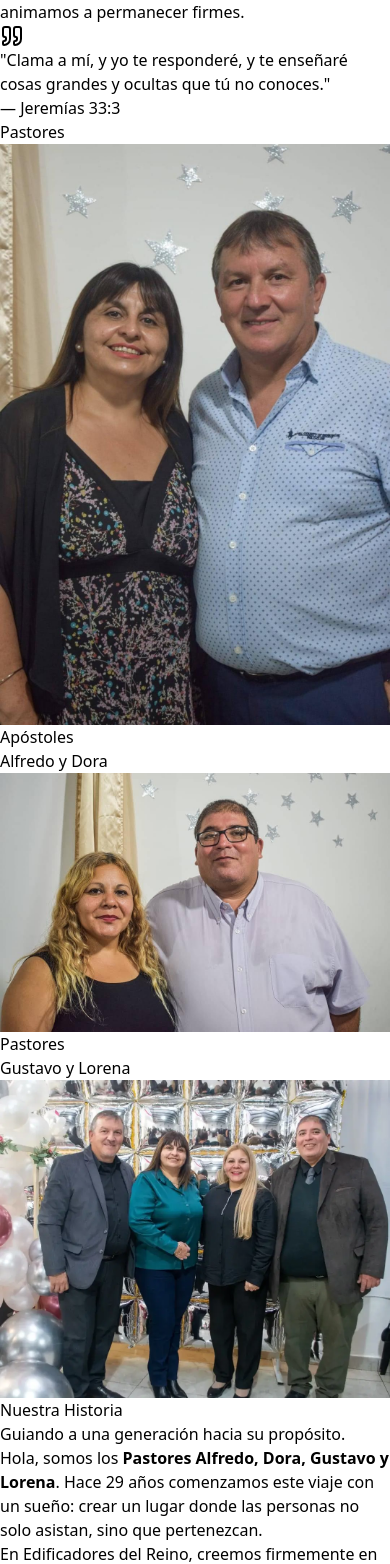
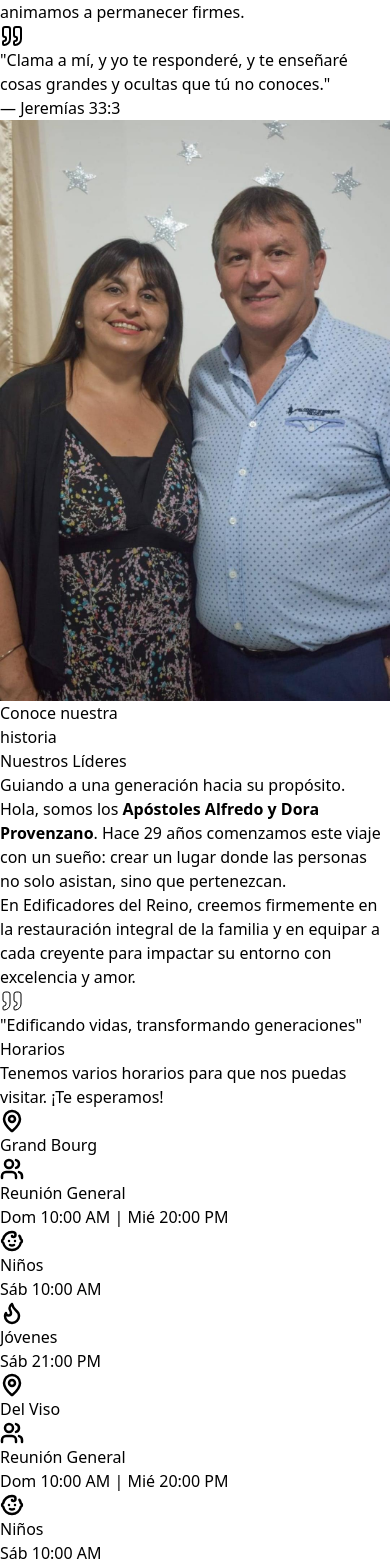
Before and after one commit to MarceFrey/Edificadores-del-reino, a React (Vite) app: page / in a window 390 px wide. Shown: the part 1766-3330 px from the top of the page. Built offline with nearby package versions, Linux system fonts and the light colour scheme.

Commit message:
Feat: Se modifica la seccion de pastores

```diff
--- a/src/App.jsx
+++ b/src/App.jsx
@@ -6,6 +6,7 @@ import Footer from './components/Footer';
 import Home from './pages/Home';
 import Donations from './pages/Donations';
 import Ministries from './pages/Ministries';
+import About from './pages/About';
 
 function App() {
   return (
@@ -16,6 +17,7 @@ function App() {
           <Route path="/" element={<Home />} />
           <Route path="/donaciones" element={<Donations />} />
           <Route path="/ministerios" element={<Ministries />} />
+          <Route path="/nosotros" element={<About />} />
         </Routes>
       </div>
       <Footer />
--- a/src/pages/About.jsx
+++ b/src/pages/About.jsx
@@ -1,5 +1,4 @@
 import { Quote } from 'lucide-react';
-import pastoresImg from '../assets/pastores.webp';
 
 const About = () => {
   return (
@@ -21,7 +20,7 @@ const About = () => {
             <div className="absolute -top-6 -right-6 w-32 h-32 bg-amber-200 rounded-full -z-10 blur-2xl opacity-60"></div>
             {/* LA FOTO: borde blanco (border-4 border-white) y mucha sombra */}
             <img
-              src={pastoresImg}
+              src= "/pastores1.jpeg"
               alt="Pastores de la iglesia Edificadores del Reino"
               className="relative w-full rounded-2xl shadow-2xl border-4 border-white object-cover aspect-[4/5] hover:scale-[1.02] transition duration-500"
             />
@@ -42,7 +41,7 @@ const About = () => {
             </h2>
 
             <p className="text-lg text-gray-700 mb-6 leading-relaxed">
-              Hola, somos los <strong className="text-gray-900">Pastores Alfredo, Dora, Gustavo y Lorena</strong>. Hace 29 años comenzamos este viaje con un sueño: crear un lugar donde las personas no solo asistan, sino que <span className="italic">pertenezcan</span>.
+              Hola, somos los <strong className="text-gray-900">Apostoles Alfredo y Dora Provenzano</strong>. Hace 29 años comenzamos este viaje con un sueño: crear un lugar donde las personas no solo asistan, sino que <span className="italic">pertenezcan</span>.
             </p>
 
             <p className="text-lg text-gray-700 mb-10 leading-relaxed">
--- a/src/pages/Home.jsx
+++ b/src/pages/Home.jsx
@@ -14,7 +14,6 @@ function Home() {
       <Hero />
       <Lema/>
       <Pastores />
-      <About />
       <Horarios />
       <Mapas />
       <Events />
--- a/src/pages/Pastores.jsx
+++ b/src/pages/Pastores.jsx
@@ -1,75 +1,75 @@
+import { Quote } from 'lucide-react';
+// 🪄 1. Importamos la herramienta Link para poder navegar
+import { Link } from 'react-router-dom';
+
 const Pastores = () => {
   return (
-    // Fondo gris extraclaro para dar respiro visual
-    <section id="lideres" className="py-24 bg-gray-50">
+    <section id="lideres" className="py-24 bg-gray-50 overflow-hidden">
+      <div className="max-w-6xl mx-auto px-4 sm:px-6 lg:px-8">
 
-      {/* Usamos max-w-5xl porque solo son 2 columnas, así no quedan muy separadas */}
-      <div className="max-w-5xl mx-auto px-4 sm:px-6 lg:px-8">
+        <div className="grid grid-cols-1 lg:grid-cols-2 gap-12 lg:gap-16 items-center">
 
-        {/* --- ENCABEZADO --- */}
-        <div className="text-center mb-16">
-          <h2 className="text-4xl md:text-5xl font-extrabold text-gray-900 tracking-tight">
-            Pastores
-          </h2>
-        </div>
+          {/* --- COLUMNA 1: LA FOTOGRAFÍA --- */}
+          {/* Mantenemos 'group' aquí para controlar los efectos de los hijos al hacer hover */}
+          <div className="flex justify-center lg:justify-end order-1 lg:order-2 group">
 
-        {/* --- GRID DE LÍDERES --- */}
-        {/* 1 columna en celu, 2 columnas en PC */}
-        <div className="grid grid-cols-1 md:grid-cols-2 gap-12 md:gap-16">
+            <Link
+              to="/nosotros"
+              className="relative w-64 h-64 sm:w-80 sm:h-80 block cursor-pointer overflow-hidden rounded-full"
+              aria-label="Conoce más sobre los Apóstoles"
+            >
+              {/* Sombra ámbar difuminada de fondo (se mantiene igual) */}
+              <div className="absolute inset-0 bg-amber-200 rounded-full blur-2xl opacity-40 group-hover:opacity-70 transition-opacity duration-500"></div>
 
-          {/* LÍDERES 1: Apóstoles Alfredo y Dora */}
-          <div className="flex flex-col items-center text-center group">
-
-            {/* Contenedor de la foto */}
-            <div className="relative w-56 h-56 sm:w-64 sm:h-64 mb-8">
-              {/* Sombra ámbar difuminada detrás (Efecto Glow) */}
-              <div className="absolute inset-0 bg-amber-200 rounded-full blur-xl opacity-40 group-hover:opacity-70 transition-opacity duration-500"></div>
-
-              {/* La Fotografía */}
+              {/* 🖼️ La Fotografía */}
+              {/* Añadimos group-hover:scale-105 (ya estaba) y group-hover:opacity-60
+                  para que la foto se ponga un poco opaca al pasar el mouse */}
               <img
                 src="/pastores1.jpeg"
-                alt="Apóstoles Alfredo y Dora"
-                className="relative w-full h-full object-cover rounded-full shadow-lg border-4 border-white group-hover:scale-105 transition-transform duration-500"
+                alt="Apóstoles Alfredo y Dora Provenzano"
+                className="relative w-full h-full object-cover rounded-full shadow-2xl border-8 border-white transition-all duration-500 group-hover:scale-105 group-hover:opacity-50 z-10"
               />
+
+              {/* 🪄 EL NUEVO EFECTO: Superposición de texto al hacer hover */}
+              {/* Este div está oculto por defecto (opacity-0) y se muestra en hover (group-hover:opacity-100).
+                  Se posiciona absolutamente sobre la foto. z-20 para estar sobre la imagen. */}
+              <div className="absolute inset-0 bg-amber-950/80 rounded-full flex flex-col justify-center items-center opacity-0 group-hover:opacity-100 transition-all duration-500 z-20 p-4 text-center">
+                <p className="text-white text-xl font-bold leading-tight">
+                  Conoce nuestra<br />historia
+                </p>
+              </div>
+            </Link>
+          </div>
+
+          {/* --- COLUMNA 2: LOS TEXTOS (Sin cambios) --- */}
+          <div className="flex flex-col order-2 lg:order-1">
+
+            <div className="self-start inline-block py-1.5 px-4 rounded-full bg-amber-100 border border-amber-200 text-amber-900 text-xs font-bold tracking-widest uppercase mb-6 shadow-sm">
+              Nuestros Líderes
             </div>
 
-            {/* Textos */}
-            <p className="text-amber-700 font-bold uppercase tracking-widest text-sm">
-              Apóstoles
+            <h2 className="text-3xl md:text-4xl font-extrabold text-gray-900 leading-tight mb-6">
+              Guiando a una generación hacia su <span className="text-amber-700">propósito</span>.
+            </h2>
+
+            <p className="text-lg text-gray-600 mb-4 leading-relaxed">
+              Hola, somos los <strong className="text-gray-900">Apóstoles Alfredo y Dora Provenzano</strong>. Hace 29 años comenzamos este viaje con un sueño: crear un lugar donde las personas no solo asistan, sino que <span className="italic">pertenezcan</span>.
             </p>
-            <h3 className="text-2xl font-bold text-gray-900 mb-2 group-hover:text-amber-900 transition-colors duration-300">
-              Alfredo y Dora
-            </h3>
+
+            <p className="text-lg text-gray-600 mb-8 leading-relaxed">
+              En Edificadores del Reino, creemos firmemente en la restauración integral de la familia y en equipar a cada creyente para impactar su entorno con excelencia y amor.
+            </p>
+
+            <div className="relative bg-white rounded-2xl p-6 border border-gray-100 shadow-[0_8px_30px_rgb(0,0,0,0.04)] mt-2">
+              <Quote className="absolute top-4 right-4 w-10 h-10 text-amber-100" strokeWidth={1} />
+              <p className="text-xl text-amber-900 font-serif italic relative z-10">
+                "Edificando vidas, transformando generaciones"
+              </p>
+            </div>
 
           </div>
 
-          {/* LÍDERES 2: Pastores Gustavo y Lorena */}
-          <div className="flex flex-col items-center text-center group">
-
-            {/* Contenedor de la foto */}
-            <div className="relative w-56 h-56 sm:w-64 sm:h-64 mb-8">
-              {/* Sombra ámbar difuminada detrás (Efecto Glow) */}
-              <div className="absolute inset-0 bg-amber-200 rounded-full blur-xl opacity-40 group-hover:opacity-70 transition-opacity duration-500"></div>
-
-              {/* La Fotografía */}
-              <img
-                src="/pastores2.jpeg"
-                alt="Pastores Gustavo y Lorena"
-                className="relative w-full h-full object-cover rounded-full shadow-lg border-4 border-white group-hover:scale-105 transition-transform duration-500"
-              />
-            </div>
-
-            {/* Textos */}
-            <p className="text-amber-700 font-bold uppercase tracking-widest text-sm">
-              Pastores
-            </p>
-            <h3 className="text-2xl font-bold text-gray-900 mb-2 group-hover:text-amber-900 transition-colors duration-300">
-              Gustavo y Lorena
-            </h3>
-          </div>
-
         </div>
-
       </div>
     </section>
   );
```
